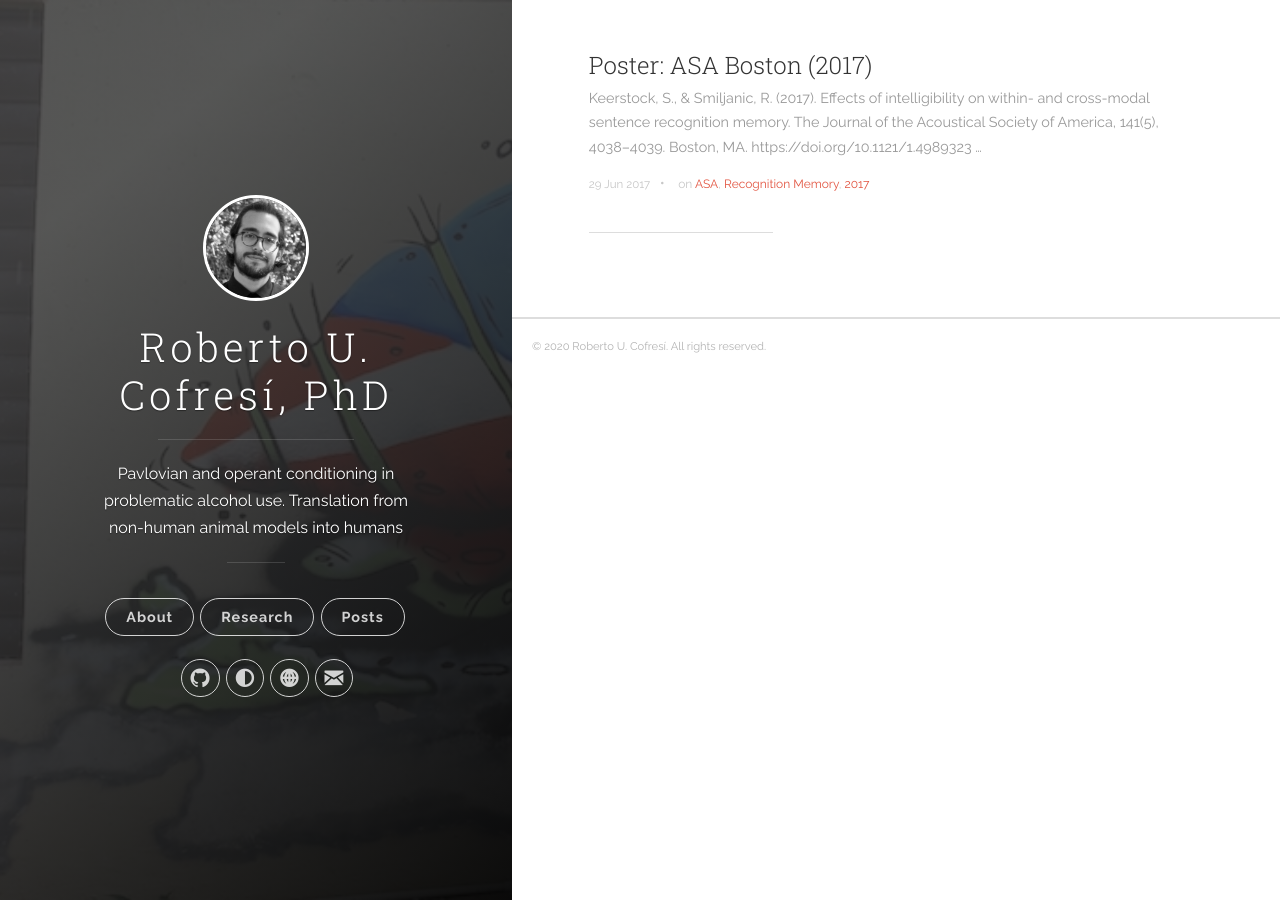
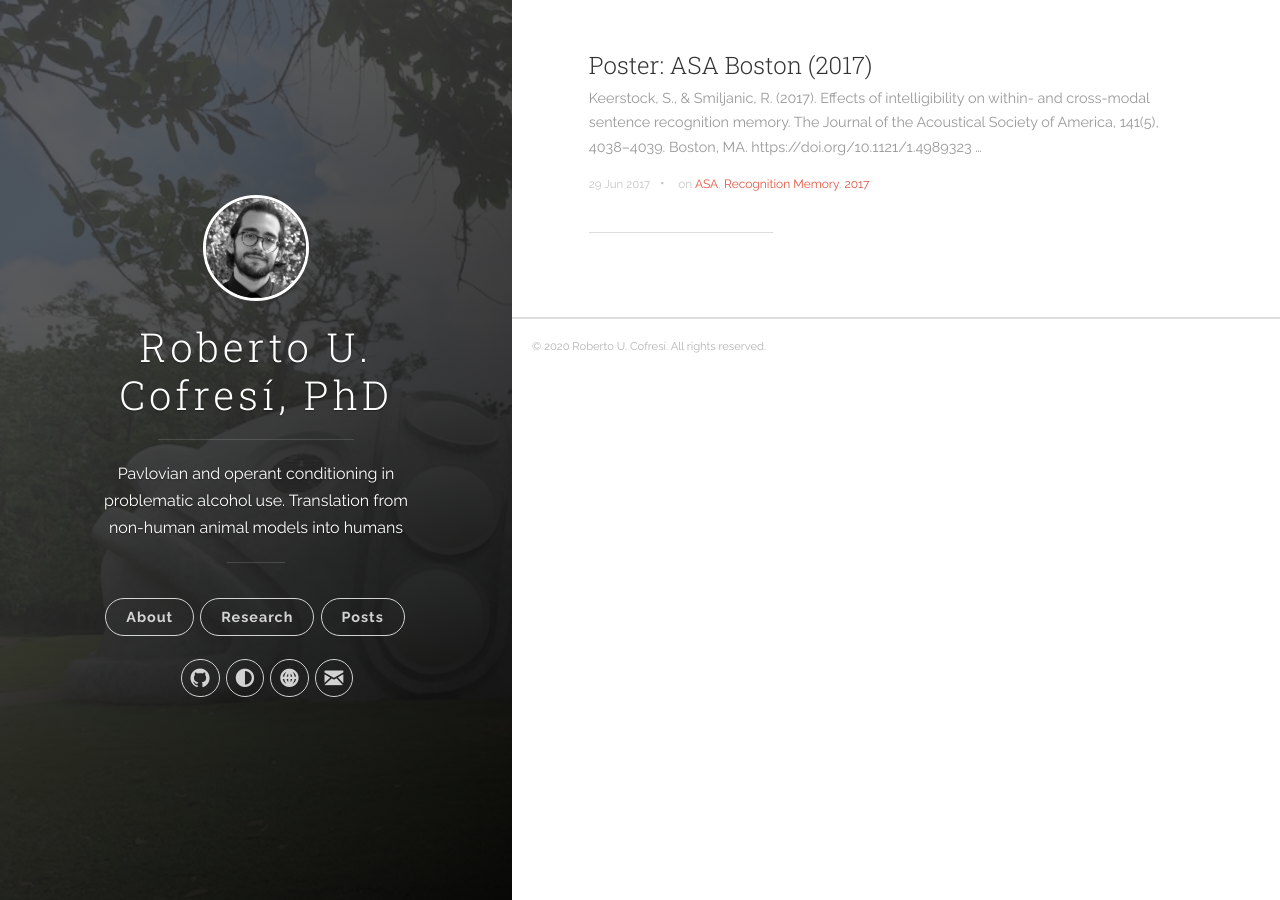
Before and after one commit to rcofresi/rcofresi.github.io, a Jekyll site: the page built from index.html, in a window 1280 px wide. Built offline with Jekyll 4.4.1, drawn with Linux system fonts in a browser that asks for light colours; the list of posts is cut into pages by our own code.

Commit message:
Update header.html

```diff
--- a/_includes/header.html
+++ b/_includes/header.html
@@ -3,7 +3,7 @@
   <i class="icon icon-x-circle btn-mobile-close__icon hidden"></i>
 </span>
 
-<header class="panel-cover" style="background-image: url({{ site.baseurl }}/images/cover2.jpg)">
+<header class="panel-cover" style="background-image: url({{ site.baseurl }}/images/cover1.jpg)">
   <div class="panel-main">
 
     <div class="panel-main__inner panel-inverted">
```
